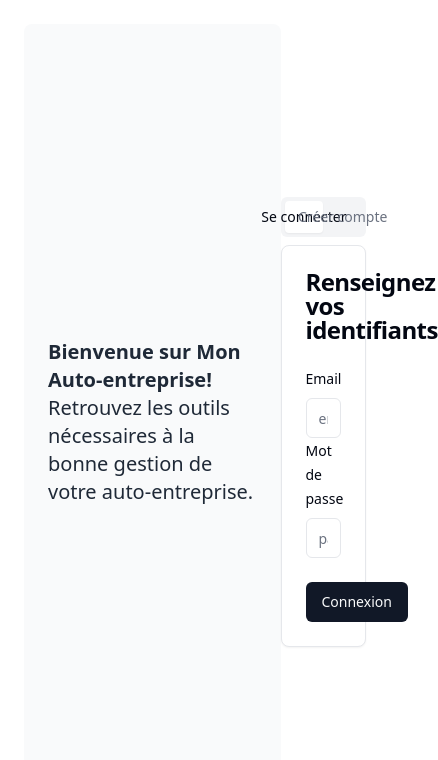
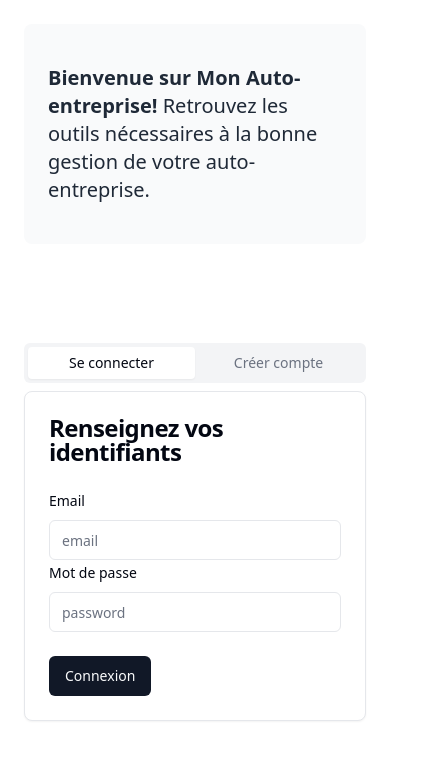
Before and after one commit to Merionard/my-ae-front-end, a React (Vite) app: page /login/1 in a window 390 px wide. Shown: the top 760 px of the page, 438 px wide, since content can reach past the window. Built offline with nearby package versions, Linux system fonts and the light colour scheme; no server answers.

Commit message:
responsiv page login

```diff
--- a/src/pages/login-page.tsx
+++ b/src/pages/login-page.tsx
@@ -13,7 +13,7 @@ export default function LogInPage() {
   }, [reason]);
 
   return (
-    <div className="flex min-h-screen p-6">
+    <div className="flex flex-col md:flex-row min-h-screen p-6">
       <div className="flex flex-col justify-center gap-6 rounded-lg bg-gray-50 px-6 py-10 md:w-2/5 md:px-20">
         <p className={`text-xl text-gray-800 md:text-3xl md:leading-normal`}>
           <strong>Bienvenue sur Mon Auto-entreprise! </strong>
@@ -21,7 +21,7 @@ export default function LogInPage() {
           auto-entreprise.
         </p>
       </div>
-      <div className="m-auto w-1/4">
+      <div className="w-full m-auto md:w-1/4">
         {reason === "unauthorized" && (
           <Alert className="mb-3">
             <AlertTriangle className="h-4 w-4" />
```
